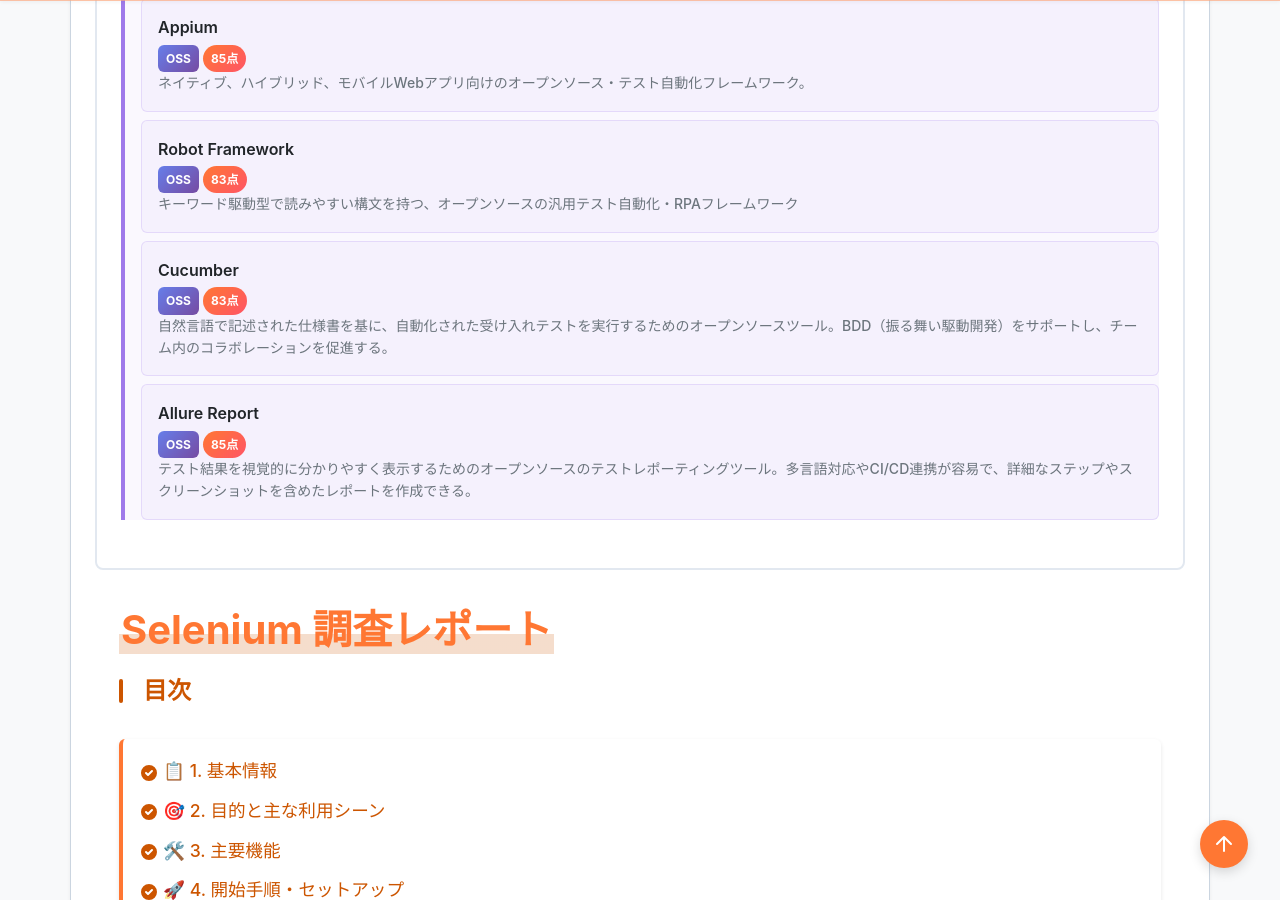
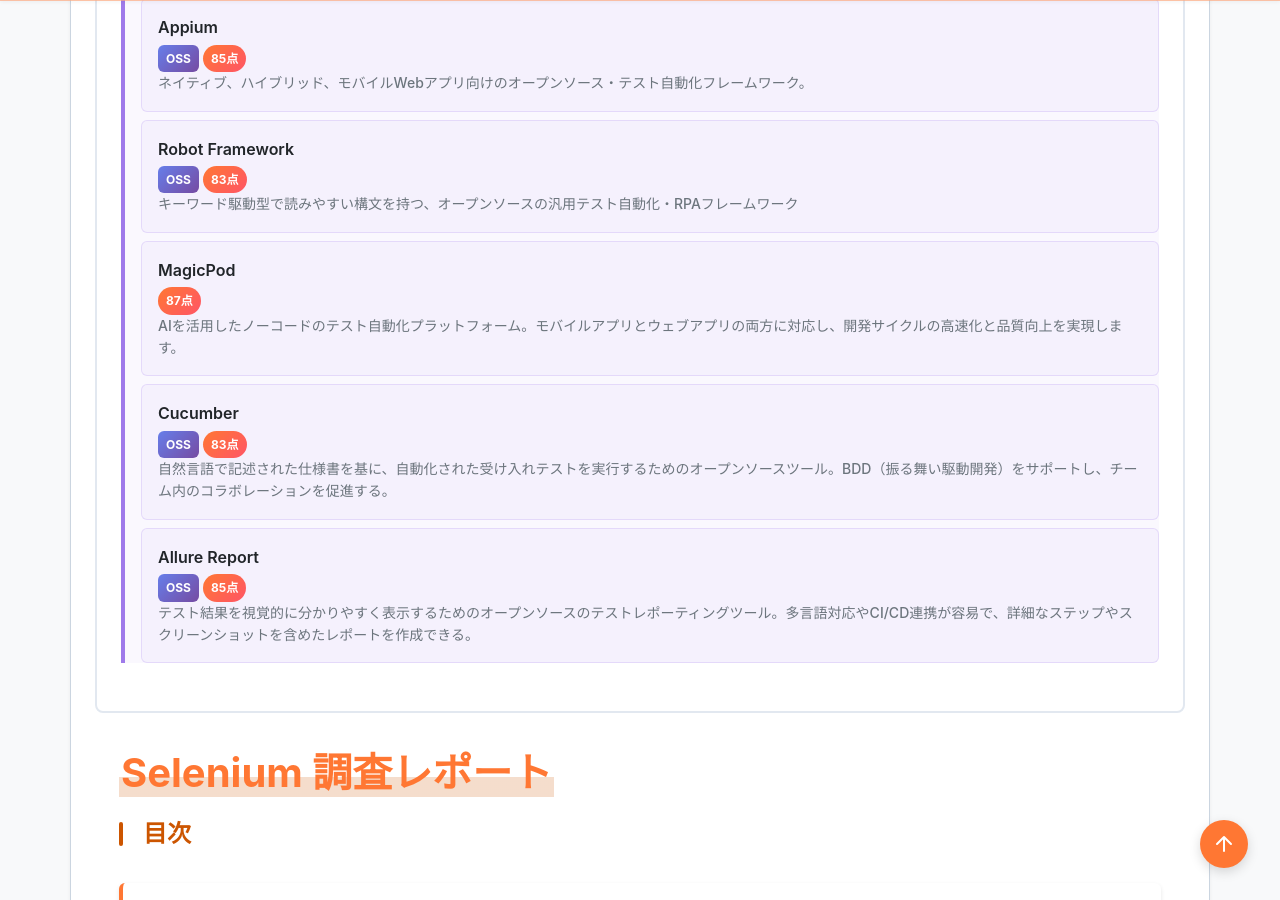
Before and after one commit to aegisfleet/tool-survey-report, a Jekyll site: the page built from _reports/selenium.md, in a window 1280 px wide and 900 px high, scrolled down 2429 px. Built offline with Jekyll 4.4.1, drawn with Linux system fonts in a browser that asks for light colours; part of the change alters nothing that is shown.

Commit message:
Update MagicPod report (#906)
- Update last_updated to 2026-03-10
- Organize tags according to task instructions
- Ensure bidirectional relationship with Selenium
- Remove broken G2 link due to 403 errors and lack of verifiable Google Search results

Co-authored-by: google-labs-jules[bot] <161369871+google-labs-jules[bot]@users.noreply.github.com>

```diff
--- a/_reports/magicpod.md
+++ b/_reports/magicpod.md
@@ -8,14 +8,13 @@ category: "テスト/QA"
 developer: "MagicPod Inc."
 official_site: "https://magicpod.com/"
 date: "2025-10-21"
-last_updated: "2026-01-27"
+last_updated: "2026-03-10"
 tags:
   - "テスト自動化"
   - "E2Eテスト"
   - "AI"
   - "ノーコード"
   - "SaaS"
-  - "モバイルテスト"
 description: "AIを活用したノーコードのテスト自動化プラットフォーム。モバイルアプリとウェブアプリの両方に対応し、開発サイクルの高速化と品質向上を実現します。"
 
 # 【クイックサマリー】ホーム画面のカード表示用
@@ -75,7 +74,7 @@ relationships:
 * **公式サイト**: [https://magicpod.com/](https://magicpod.com/)
 * **関連リンク**:
   * ドキュメント: [https://support.magic-pod.com/hc/ja](https://support.magic-pod.com/hc/ja)
-  * レビューサイト: [ITreview](https://www.itreview.jp/products/magicpod) | [G2](https://www.g2.com/products/magicpod/reviews)
+  * レビューサイト: [ITreview](https://www.itreview.jp/products/magicpod)
 * **カテゴリ**: テスト/QA
 * **概要**: AIの技術を活用し、モバイルアプリとウェブアプリのテスト自動化を支援するクラウドサービス。ノーコードで直感的にテストを作成でき、UI変更に自動追従する自己修復機能により、メンテナンスコストを大幅に削減します。
 
@@ -286,7 +285,7 @@ relationships:
 - ポジティブ・ネガティブ各3項目以上
 -->
 
-* **調査対象**: ITreview, G2, 公式導入事例
+* **調査対象**: ITreview, 公式導入事例
 * **総合評価**: 4.3/5.0 (ITreview)
 * **ポジティブな評価**:
   * 「AIの自己修復機能が優秀で、UI変更でテストが頻繁に失敗するストレスから解放された」
--- a/_reports/selenium.md
+++ b/_reports/selenium.md
@@ -60,6 +60,7 @@ relationships:
     - "Cypress"
     - "Appium"
     - "Robot Framework"
+    - "MagicPod"
     - "Cucumber"
     - "Allure Report"
 ---
```
